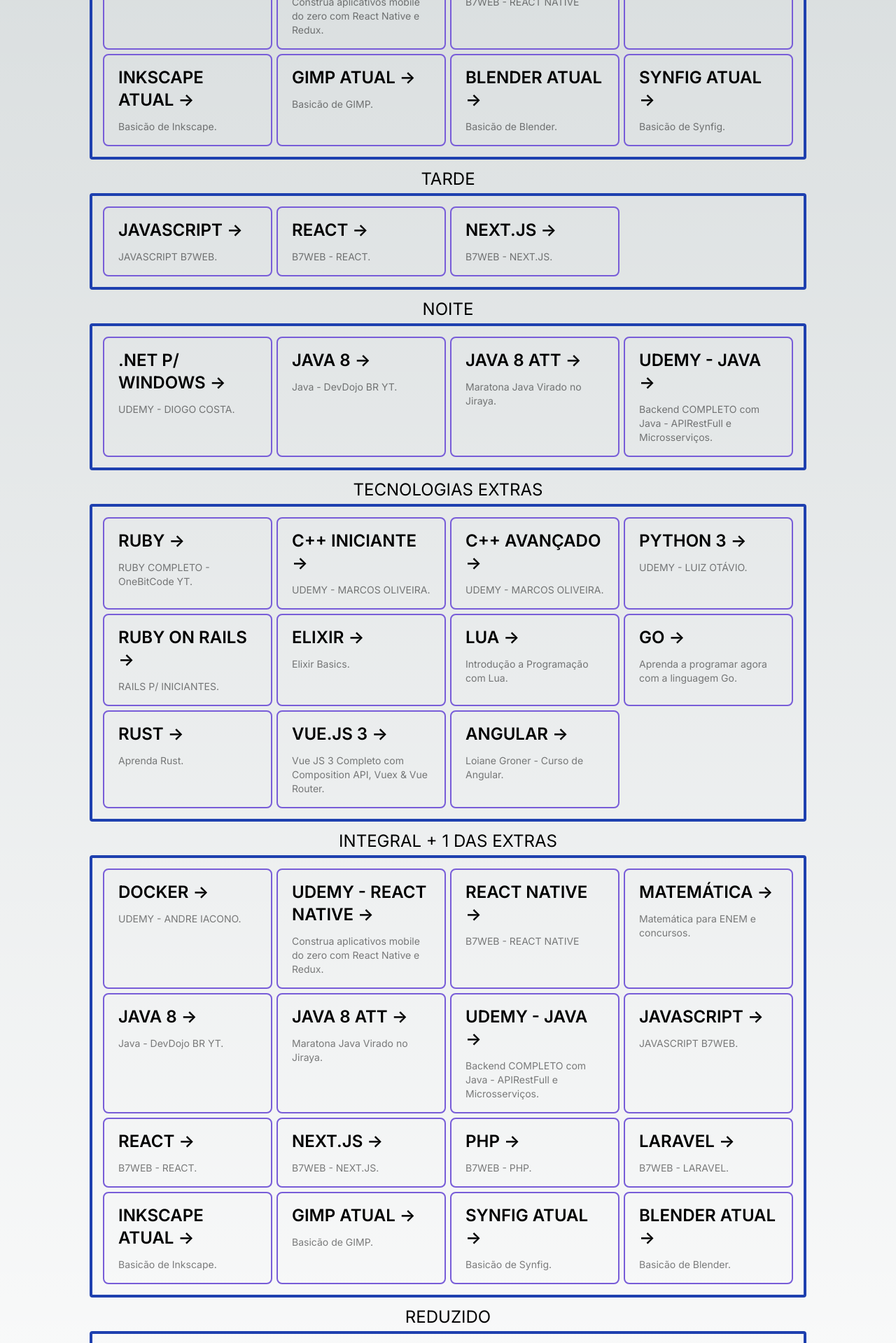
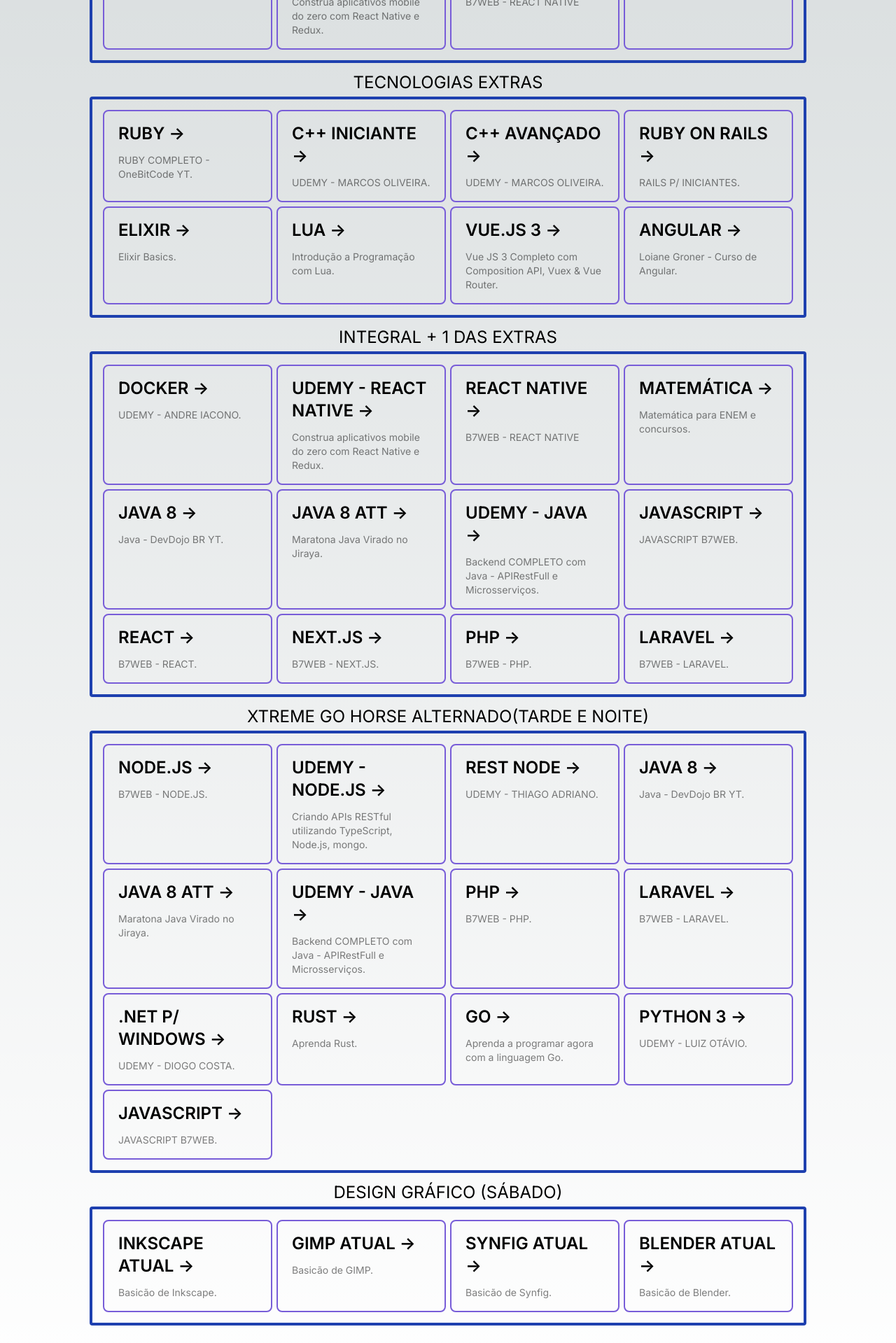
Before and after one commit to GamerCleanVic/design-dev, a Next.js app: page / in a window 1280 px wide. Shown: the part 340-2259 px from the top of the page at 70% size. Built offline with nearby package versions, Linux system fonts and the light colour scheme.

Commit message:
reorganização

```diff
--- a/src/app/page.tsx
+++ b/src/app/page.tsx
@@ -110,202 +110,7 @@
           </p>
         </a>
 
-        <a
-          href="https://www.youtube.com/playlist?list=PL90gDMfBdI0FoyYlRBTiV62OL6UWolFDD"
-          className="group rounded-lg border border-transparent px-5 py-4 transition-colors hover:border-gray-300 hover:bg-gray-100 hover:dark:border-neutral-700 hover:dark:bg-neutral-800/30 card-buttom"
-          target="_blank"
-          rel="noopener noreferrer"
-        >
-          <h2 className="mb-3 text-2xl font-semibold">
-          INKSCAPE ATUAL{" "}
-            <span className="inline-block transition-transform group-hover:translate-x-1 motion-reduce:transform-none">
-              -&gt;
-            </span>
-          </h2>
-          <p className="m-0 max-w-[30ch] text-sm opacity-50">
-          Basicão de Inkscape.
-          </p>
-        </a>
-
-        <a
-          href="https://www.youtube.com/playlist?list=PL90gDMfBdI0HKyGujd9w8iagd1EHyLvsL"
-          className="group rounded-lg border border-transparent px-5 py-4 transition-colors hover:border-gray-300 hover:bg-gray-100 hover:dark:border-neutral-700 hover:dark:bg-neutral-800/30 card-buttom"
-          target="_blank"
-          rel="noopener noreferrer"
-        >
-          <h2 className="mb-3 text-2xl font-semibold">
-          GIMP ATUAL{" "}
-            <span className="inline-block transition-transform group-hover:translate-x-1 motion-reduce:transform-none">
-              -&gt;
-            </span>
-          </h2>
-          <p className="m-0 max-w-[30ch] text-sm opacity-50">
-          Basicão de GIMP.
-          </p>
-        </a>
-
-        <a
-          href="https://www.youtube.com/playlist?list=PL90gDMfBdI0FJ0JCzcGBgLlbb5kXHXRqz"
-          className="group rounded-lg border border-transparent px-5 py-4 transition-colors hover:border-gray-300 hover:bg-gray-100 hover:dark:border-neutral-700 hover:dark:bg-neutral-800/30 card-buttom"
-          target="_blank"
-          rel="noopener noreferrer"
-        >
-          <h2 className="mb-3 text-2xl font-semibold">
-          BLENDER ATUAL{" "}
-            <span className="inline-block transition-transform group-hover:translate-x-1 motion-reduce:transform-none">
-              -&gt;
-            </span>
-          </h2>
-          <p className="m-0 max-w-[30ch] text-sm opacity-50">
-          Basicão de Blender.
-          </p>
-        </a>
-
-        <a
-          href="https://www.youtube.com/playlist?list=PL90gDMfBdI0G_M9YVUy-vg2iDNWuALtpM"
-          className="group rounded-lg border border-transparent px-5 py-4 transition-colors hover:border-gray-300 hover:bg-gray-100 hover:dark:border-neutral-700 hover:dark:bg-neutral-800/30 card-buttom"
-          target="_blank"
-          rel="noopener noreferrer"
-        >
-          <h2 className="mb-3 text-2xl font-semibold">
-          SYNFIG ATUAL{" "}
-            <span className="inline-block transition-transform group-hover:translate-x-1 motion-reduce:transform-none">
-              -&gt;
-            </span>
-          </h2>
-          <p className="m-0 max-w-[30ch] text-sm opacity-50">
-          Basicão de Synfig.
-          </p>
-        </a>
-
         </div>
-
-        <div className="text-2xl mt-3">TARDE</div>
-        <div className="mb-32 grid text-center lg:mb-0 lg:w-full lg:max-w-5xl lg:grid-cols-4 lg:text-left border-solid border-4 border-blue-800 rounded hover:border-pink-700 duration-700 p-3 mt-1">
-          <a
-          href="https://alunos.b7web.com.br/curso/javascript/js-introducao-ao-javascript"
-          className="group rounded-lg border border-transparent px-5 py-4 transition-colors hover:border-gray-300 hover:bg-gray-100 hover:dark:border-neutral-700 hover:dark:bg-neutral-800/30 card-buttom"
-          target="_blank"
-          rel="noopener noreferrer"
-        >
-          <h2 className="mb-3 text-2xl font-semibold">
-            JAVASCRIPT{" "}
-            <span className="inline-block transition-transform group-hover:translate-x-1 motion-reduce:transform-none">
-              -&gt;
-            </span>
-          </h2>
-          <p className="m-0 max-w-[30ch] text-sm opacity-50">
-            JAVASCRIPT B7WEB.
-          </p>
-        </a>
-
-        <a
-          href="https://alunos.b7web.com.br/curso/reactjs/react-o-que-e-react"
-          className="group rounded-lg border border-transparent px-5 py-4 transition-colors hover:border-gray-300 hover:bg-gray-100 hover:dark:border-neutral-700 hover:dark:bg-neutral-800/30 card-buttom"
-          target="_blank"
-          rel="noopener noreferrer"
-        >
-          <h2 className="mb-3 text-2xl font-semibold">
-            REACT{" "}
-            <span className="inline-block transition-transform group-hover:translate-x-1 motion-reduce:transform-none">
-              -&gt;
-            </span>
-          </h2>
-          <p className="m-0 max-w-[30ch] text-sm opacity-50">
-          B7WEB - REACT.
-          </p>
-        </a>
-
-        <a
-          href="https://alunos.b7web.com.br/curso/nextjs"
-          className="group rounded-lg border border-transparent px-5 py-4 transition-colors hover:border-gray-300 hover:bg-gray-100 hover:dark:border-neutral-700 hover:dark:bg-neutral-800/30 card-buttom"
-          target="_blank"
-          rel="noopener noreferrer"
-        >
-          <h2 className="mb-3 text-2xl font-semibold">
-            NEXT.JS{" "}
-            <span className="inline-block transition-transform group-hover:translate-x-1 motion-reduce:transform-none">
-              -&gt;
-            </span>
-          </h2>
-          <p className="m-0 max-w-[30ch] text-sm opacity-50">
-          B7WEB - NEXT.JS.
-          </p>
-        </a>
-
-        </div>
-
-        <div className="text-2xl mt-3">NOITE</div>
-        <div className="mb-32 grid text-center lg:mb-0 lg:w-full lg:max-w-5xl lg:grid-cols-4 lg:text-left border-solid border-4 border-blue-800 rounded hover:border-pink-700 duration-700 p-3 mt-1">
-        <a
-          href="https://www.udemy.com/course-dashboard-redirect/?course_id=5047460"
-          className="group rounded-lg border border-transparent px-5 py-4 transition-colors hover:border-gray-300 hover:bg-gray-100 hover:dark:border-neutral-700 hover:dark:bg-neutral-800/30 card-buttom"
-          target="_blank"
-          rel="noopener noreferrer"
-        >
-          <h2 className="mb-3 text-2xl font-semibold">
-            .NET P/ WINDOWS{" "}
-            <span className="inline-block transition-transform group-hover:translate-x-1 motion-reduce:transform-none">
-              -&gt;
-            </span>
-          </h2>
-          <p className="m-0 max-w-[30ch] text-sm opacity-50">
-          UDEMY - DIOGO COSTA.
-          </p>
-        </a>
-
-        <a
-            href="https://www.youtube.com/playlist?list=PL62G310vn6nHrMr1tFLNOYP_c73m6nAzL"
-            className="group rounded-lg border border-transparent px-5 py-4 transition-colors hover:border-gray-300 hover:bg-gray-100 hover:dark:border-neutral-700 hover:dark:bg-neutral-800/30 card-buttom"
-            target="_blank"
-            rel="noopener noreferrer"
-          >
-            <h2 className="mb-3 text-2xl font-semibold">
-            JAVA 8{" "}
-              <span className="inline-block transition-transform group-hover:translate-x-1 motion-reduce:transform-none">
-                -&gt;
-              </span>
-            </h2>
-            <p className="m-0 max-w-[30ch] text-sm opacity-50">
-            Java - DevDojo BR YT.
-            </p>
-          </a>
-
-          <a
-            href="https://www.youtube.com/playlist?list=PL62G310vn6nFIsOCC0H-C2infYgwm8SWW"
-            className="group rounded-lg border border-transparent px-5 py-4 transition-colors hover:border-gray-300 hover:bg-gray-100 hover:dark:border-neutral-700 hover:dark:bg-neutral-800/30 card-buttom"
-            target="_blank"
-            rel="noopener noreferrer"
-          >
-            <h2 className="mb-3 text-2xl font-semibold">
-            JAVA 8 ATT{" "}
-              <span className="inline-block transition-transform group-hover:translate-x-1 motion-reduce:transform-none">
-                -&gt;
-              </span>
-            </h2>
-            <p className="m-0 max-w-[30ch] text-sm opacity-50">
-            Maratona Java Virado no Jiraya.
-            </p>
-          </a>
-
-          <a
-            href="https://www.udemy.com/course-dashboard-redirect/?course_id=4312408"
-            className="group rounded-lg border border-transparent px-5 py-4 transition-colors hover:border-gray-300 hover:bg-gray-100 hover:dark:border-neutral-700 hover:dark:bg-neutral-800/30 card-buttom"
-            target="_blank"
-            rel="noopener noreferrer"
-          >
-            <h2 className="mb-3 text-2xl font-semibold">
-            UDEMY - JAVA{" "}
-              <span className="inline-block transition-transform group-hover:translate-x-1 motion-reduce:transform-none">
-                -&gt;
-              </span>
-            </h2>
-            <p className="m-0 max-w-[30ch] text-sm opacity-50">
-            Backend COMPLETO com Java - APIRestFull e Microsserviços.
-            </p>
-          </a>
-
-      </div>
 
       <div className="text-2xl mt-3">TECNOLOGIAS EXTRAS</div>
       <div className="mb-32 grid text-center lg:mb-0 lg:w-full lg:max-w-5xl lg:grid-cols-4 lg:text-left border-solid border-4 border-blue-800 rounded hover:border-pink-700 duration-700 p-3 mt-1">
@@ -361,23 +166,6 @@
         </a>
 
         <a
-          href="https://www.udemy.com/course-dashboard-redirect/?course_id=2411816"
-          className="group rounded-lg border border-transparent px-5 py-4 transition-colors hover:border-gray-300 hover:bg-gray-100 hover:dark:border-neutral-700 hover:dark:bg-neutral-800/30 card-buttom"
-          target="_blank"
-          rel="noopener noreferrer"
-        >
-          <h2 className="mb-3 text-2xl font-semibold">
-            PYTHON 3{" "}
-            <span className="inline-block transition-transform group-hover:translate-x-1 motion-reduce:transform-none">
-              -&gt;
-            </span>
-          </h2>
-          <p className="m-0 max-w-[30ch] text-sm opacity-50">
-          UDEMY - LUIZ OTÁVIO.
-          </p>
-        </a>
-
-        <a
           href="https://www.youtube.com/playlist?list=PLe3LRfCs4go-mkvHRMSXEOG-HDbzesyaP"
           className="group rounded-lg border border-transparent px-5 py-4 transition-colors hover:border-gray-300 hover:bg-gray-100 hover:dark:border-neutral-700 hover:dark:bg-neutral-800/30 card-buttom"
           target="_blank"
@@ -425,40 +213,6 @@
           </h2>
           <p className="m-0 max-w-[30ch] text-sm opacity-50">
           Introdução a Programação com Lua.
-          </p>
-        </a>
-
-        <a
-          href="https://www.youtube.com/playlist?list=PL370TvW48yBtHWGy0y9GpC3k_zrJzeEWz"
-          className="group rounded-lg border border-transparent px-5 py-4 transition-colors hover:border-gray-300 hover:bg-gray-100 hover:dark:border-neutral-700 hover:dark:bg-neutral-800/30 card-buttom"
-          target="_blank"
-          rel="noopener noreferrer"
-        >
-          <h2 className="mb-3 text-2xl font-semibold">
-            GO{" "}
-            <span className="inline-block transition-transform group-hover:translate-x-1 motion-reduce:transform-none">
-              -&gt;
-            </span>
-          </h2>
-          <p className="m-0 max-w-[30ch] text-sm opacity-50">
-          Aprenda a programar agora com a linguagem Go.
-          </p>
-        </a>
-
-        <a
-          href="https://www.youtube.com/playlist?list=PLjSf4DcGBdiGCNOrCoFgtj0KrUq1MRUME"
-          className="group rounded-lg border border-transparent px-5 py-4 transition-colors hover:border-gray-300 hover:bg-gray-100 hover:dark:border-neutral-700 hover:dark:bg-neutral-800/30 card-buttom"
-          target="_blank"
-          rel="noopener noreferrer"
-        >
-          <h2 className="mb-3 text-2xl font-semibold">
-            RUST{" "}
-            <span className="inline-block transition-transform group-hover:translate-x-1 motion-reduce:transform-none">
-              -&gt;
-            </span>
-          </h2>
-          <p className="m-0 max-w-[30ch] text-sm opacity-50">
-          Aprenda Rust.
           </p>
         </a>
 
@@ -703,78 +457,9 @@
             B7WEB - LARAVEL.
           </p>
         </a>
-
-        <a
-          href="https://www.youtube.com/playlist?list=PL90gDMfBdI0FoyYlRBTiV62OL6UWolFDD"
-          className="group rounded-lg border border-transparent px-5 py-4 transition-colors hover:border-gray-300 hover:bg-gray-100 hover:dark:border-neutral-700 hover:dark:bg-neutral-800/30 card-buttom"
-          target="_blank"
-          rel="noopener noreferrer"
-        >
-          <h2 className="mb-3 text-2xl font-semibold">
-          INKSCAPE ATUAL{" "}
-            <span className="inline-block transition-transform group-hover:translate-x-1 motion-reduce:transform-none">
-              -&gt;
-            </span>
-          </h2>
-          <p className="m-0 max-w-[30ch] text-sm opacity-50">
-          Basicão de Inkscape.
-          </p>
-        </a>
-
-        <a
-          href="https://www.youtube.com/playlist?list=PL90gDMfBdI0HKyGujd9w8iagd1EHyLvsL"
-          className="group rounded-lg border border-transparent px-5 py-4 transition-colors hover:border-gray-300 hover:bg-gray-100 hover:dark:border-neutral-700 hover:dark:bg-neutral-800/30 card-buttom"
-          target="_blank"
-          rel="noopener noreferrer"
-        >
-          <h2 className="mb-3 text-2xl font-semibold">
-          GIMP ATUAL{" "}
-            <span className="inline-block transition-transform group-hover:translate-x-1 motion-reduce:transform-none">
-              -&gt;
-            </span>
-          </h2>
-          <p className="m-0 max-w-[30ch] text-sm opacity-50">
-          Basicão de GIMP.
-          </p>
-        </a>
-
-        <a
-          href="https://www.youtube.com/playlist?list=PL90gDMfBdI0G_M9YVUy-vg2iDNWuALtpM"
-          className="group rounded-lg border border-transparent px-5 py-4 transition-colors hover:border-gray-300 hover:bg-gray-100 hover:dark:border-neutral-700 hover:dark:bg-neutral-800/30 card-buttom"
-          target="_blank"
-          rel="noopener noreferrer"
-        >
-          <h2 className="mb-3 text-2xl font-semibold">
-          SYNFIG ATUAL{" "}
-            <span className="inline-block transition-transform group-hover:translate-x-1 motion-reduce:transform-none">
-              -&gt;
-            </span>
-          </h2>
-          <p className="m-0 max-w-[30ch] text-sm opacity-50">
-          Basicão de Synfig.
-          </p>
-        </a>
-
-        <a
-          href="https://www.youtube.com/playlist?list=PL90gDMfBdI0FJ0JCzcGBgLlbb5kXHXRqz"
-          className="group rounded-lg border border-transparent px-5 py-4 transition-colors hover:border-gray-300 hover:bg-gray-100 hover:dark:border-neutral-700 hover:dark:bg-neutral-800/30 card-buttom"
-          target="_blank"
-          rel="noopener noreferrer"
-        >
-          <h2 className="mb-3 text-2xl font-semibold">
-          BLENDER ATUAL{" "}
-            <span className="inline-block transition-transform group-hover:translate-x-1 motion-reduce:transform-none">
-              -&gt;
-            </span>
-          </h2>
-          <p className="m-0 max-w-[30ch] text-sm opacity-50">
-          Basicão de Blender.
-          </p>
-        </a>
-
         </div>
 
-      <div className="text-2xl mt-3">REDUZIDO</div>
+      <div className="text-2xl mt-3">XTREME GO HORSE ALTERNADO(TARDE E NOITE)</div>
       <div className="mb-32 grid text-center lg:mb-0 lg:w-full lg:max-w-5xl lg:grid-cols-4 lg:text-left border-solid border-4 border-blue-800 rounded hover:border-pink-700 duration-700 p-3 mt-1">
         <a
           href="https://alunos.b7web.com.br/curso/node"
@@ -911,8 +596,163 @@
             B7WEB - LARAVEL.
           </p>
         </a>
+
+        <a
+          href="https://www.udemy.com/course-dashboard-redirect/?course_id=5047460"
+          className="group rounded-lg border border-transparent px-5 py-4 transition-colors hover:border-gray-300 hover:bg-gray-100 hover:dark:border-neutral-700 hover:dark:bg-neutral-800/30 card-buttom"
+          target="_blank"
+          rel="noopener noreferrer"
+        >
+          <h2 className="mb-3 text-2xl font-semibold">
+            .NET P/ WINDOWS{" "}
+            <span className="inline-block transition-transform group-hover:translate-x-1 motion-reduce:transform-none">
+              -&gt;
+            </span>
+          </h2>
+          <p className="m-0 max-w-[30ch] text-sm opacity-50">
+          UDEMY - DIOGO COSTA.
+          </p>
+        </a>
+
+        <a
+          href="https://www.youtube.com/playlist?list=PLjSf4DcGBdiGCNOrCoFgtj0KrUq1MRUME"
+          className="group rounded-lg border border-transparent px-5 py-4 transition-colors hover:border-gray-300 hover:bg-gray-100 hover:dark:border-neutral-700 hover:dark:bg-neutral-800/30 card-buttom"
+          target="_blank"
+          rel="noopener noreferrer"
+        >
+          <h2 className="mb-3 text-2xl font-semibold">
+            RUST{" "}
+            <span className="inline-block transition-transform group-hover:translate-x-1 motion-reduce:transform-none">
+              -&gt;
+            </span>
+          </h2>
+          <p className="m-0 max-w-[30ch] text-sm opacity-50">
+          Aprenda Rust.
+          </p>
+        </a>
+
+        <a
+          href="https://www.youtube.com/playlist?list=PL370TvW48yBtHWGy0y9GpC3k_zrJzeEWz"
+          className="group rounded-lg border border-transparent px-5 py-4 transition-colors hover:border-gray-300 hover:bg-gray-100 hover:dark:border-neutral-700 hover:dark:bg-neutral-800/30 card-buttom"
+          target="_blank"
+          rel="noopener noreferrer"
+        >
+          <h2 className="mb-3 text-2xl font-semibold">
+            GO{" "}
+            <span className="inline-block transition-transform group-hover:translate-x-1 motion-reduce:transform-none">
+              -&gt;
+            </span>
+          </h2>
+          <p className="m-0 max-w-[30ch] text-sm opacity-50">
+          Aprenda a programar agora com a linguagem Go.
+          </p>
+        </a>
+
+        <a
+          href="https://www.udemy.com/course-dashboard-redirect/?course_id=2411816"
+          className="group rounded-lg border border-transparent px-5 py-4 transition-colors hover:border-gray-300 hover:bg-gray-100 hover:dark:border-neutral-700 hover:dark:bg-neutral-800/30 card-buttom"
+          target="_blank"
+          rel="noopener noreferrer"
+        >
+          <h2 className="mb-3 text-2xl font-semibold">
+            PYTHON 3{" "}
+            <span className="inline-block transition-transform group-hover:translate-x-1 motion-reduce:transform-none">
+              -&gt;
+            </span>
+          </h2>
+          <p className="m-0 max-w-[30ch] text-sm opacity-50">
+          UDEMY - LUIZ OTÁVIO.
+          </p>
+        </a>
+
+        <a
+          href="https://alunos.b7web.com.br/curso/javascript/js-introducao-ao-javascript"
+          className="group rounded-lg border border-transparent px-5 py-4 transition-colors hover:border-gray-300 hover:bg-gray-100 hover:dark:border-neutral-700 hover:dark:bg-neutral-800/30 card-buttom"
+          target="_blank"
+          rel="noopener noreferrer"
+        >
+          <h2 className="mb-3 text-2xl font-semibold">
+            JAVASCRIPT{" "}
+            <span className="inline-block transition-transform group-hover:translate-x-1 motion-reduce:transform-none">
+              -&gt;
+            </span>
+          </h2>
+          <p className="m-0 max-w-[30ch] text-sm opacity-50">
+            JAVASCRIPT B7WEB.
+          </p>
+        </a>
       </div>
 
+      <div className="text-2xl mt-3">DESIGN GRÁFICO (SÁBADO)</div>
+      <div className="mb-32 grid text-center lg:mb-0 lg:w-full lg:max-w-5xl lg:grid-cols-4 lg:text-left border-solid border-4 border-blue-800 rounded hover:border-pink-700 duration-700 p-3 mt-1">
+      <a
+          href="https://www.youtube.com/playlist?list=PL90gDMfBdI0FoyYlRBTiV62OL6UWolFDD"
+          className="group rounded-lg border border-transparent px-5 py-4 transition-colors hover:border-gray-300 hover:bg-gray-100 hover:dark:border-neutral-700 hover:dark:bg-neutral-800/30 card-buttom"
+          target="_blank"
+          rel="noopener noreferrer"
+        >
+          <h2 className="mb-3 text-2xl font-semibold">
+          INKSCAPE ATUAL{" "}
+            <span className="inline-block transition-transform group-hover:translate-x-1 motion-reduce:transform-none">
+              -&gt;
+            </span>
+          </h2>
+          <p className="m-0 max-w-[30ch] text-sm opacity-50">
+          Basicão de Inkscape.
+          </p>
+        </a>
+
+        <a
+          href="https://www.youtube.com/playlist?list=PL90gDMfBdI0HKyGujd9w8iagd1EHyLvsL"
+          className="group rounded-lg border border-transparent px-5 py-4 transition-colors hover:border-gray-300 hover:bg-gray-100 hover:dark:border-neutral-700 hover:dark:bg-neutral-800/30 card-buttom"
+          target="_blank"
+          rel="noopener noreferrer"
+        >
+          <h2 className="mb-3 text-2xl font-semibold">
+          GIMP ATUAL{" "}
+            <span className="inline-block transition-transform group-hover:translate-x-1 motion-reduce:transform-none">
+              -&gt;
+            </span>
+          </h2>
+          <p className="m-0 max-w-[30ch] text-sm opacity-50">
+          Basicão de GIMP.
+          </p>
+        </a>
+
+        <a
+          href="https://www.youtube.com/playlist?list=PL90gDMfBdI0G_M9YVUy-vg2iDNWuALtpM"
+          className="group rounded-lg border border-transparent px-5 py-4 transition-colors hover:border-gray-300 hover:bg-gray-100 hover:dark:border-neutral-700 hover:dark:bg-neutral-800/30 card-buttom"
+          target="_blank"
+          rel="noopener noreferrer"
+        >
+          <h2 className="mb-3 text-2xl font-semibold">
+          SYNFIG ATUAL{" "}
+            <span className="inline-block transition-transform group-hover:translate-x-1 motion-reduce:transform-none">
+              -&gt;
+            </span>
+          </h2>
+          <p className="m-0 max-w-[30ch] text-sm opacity-50">
+          Basicão de Synfig.
+          </p>
+        </a>
+
+        <a
+          href="https://www.youtube.com/playlist?list=PL90gDMfBdI0FJ0JCzcGBgLlbb5kXHXRqz"
+          className="group rounded-lg border border-transparent px-5 py-4 transition-colors hover:border-gray-300 hover:bg-gray-100 hover:dark:border-neutral-700 hover:dark:bg-neutral-800/30 card-buttom"
+          target="_blank"
+          rel="noopener noreferrer"
+        >
+          <h2 className="mb-3 text-2xl font-semibold">
+          BLENDER ATUAL{" "}
+            <span className="inline-block transition-transform group-hover:translate-x-1 motion-reduce:transform-none">
+              -&gt;
+            </span>
+          </h2>
+          <p className="m-0 max-w-[30ch] text-sm opacity-50">
+          Basicão de Blender.
+          </p>
+        </a>
+      </div>
     </main>
   );
 }
```
